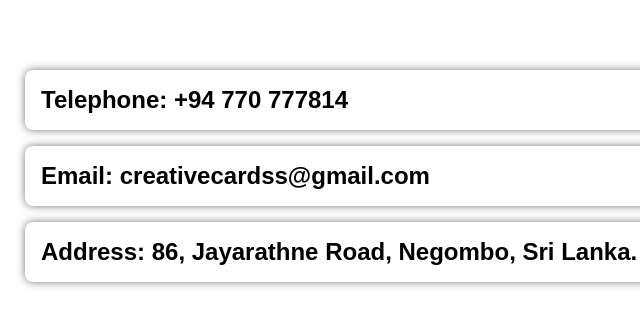
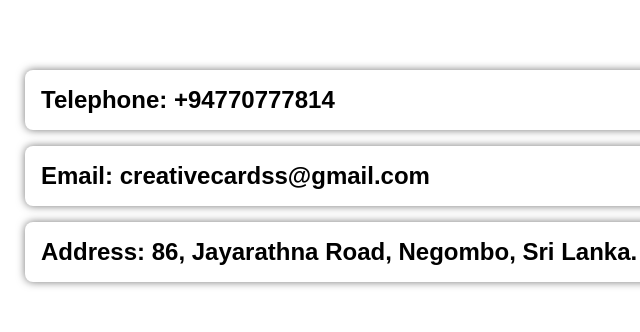
Before and after one commit to AbrarSL/creative-cards-website, a plain HTML site: page index.html in a window 1280 px wide. Shown: the part 2929-3261 px from the top of the page, 7-647 px from the left. Drawn offline with Linux system fonts and the light colour scheme.

Commit message:
Fix spelling mistake

```diff
--- a/index.html
+++ b/index.html
@@ -5,9 +5,12 @@
 <head>
   <meta charset="utf-8"/>
   <meta name="viewport" content="width=device-width, initial-scale=1.0"/>
+
   <title>Creative Cards</title>
+
   <link rel="icon" href="./img/cc-logo-cropped-scaled.png"/>
   <link rel="stylesheet" href="./style.css"/>
+
 </head>
 
 <body>
@@ -203,9 +206,9 @@
     <div class="content">
 
       <div class="contact-content">
-        <div class="contact-text card">Telephone: +94 770 777814</div>
+        <div class="contact-text card">Telephone: +94770777814</div>
         <div class="contact-text card">Email: creativecardss@gmail.com</div>
-        <div class="contact-text card">Address: 86, Jayarathne Road, Negombo, Sri Lanka.</div>
+        <div class="contact-text card">Address: 86, Jayarathna Road, Negombo, Sri Lanka.</div>
       </div>
 
     </div>
```
